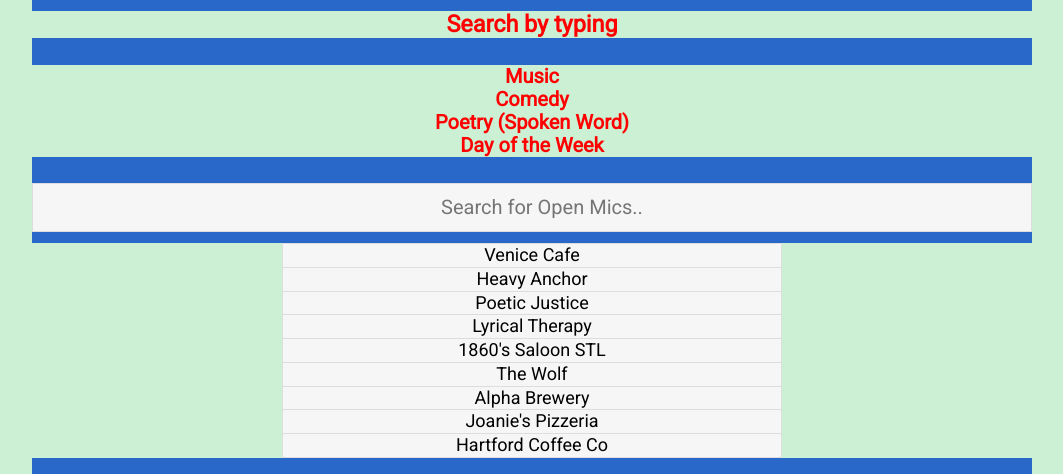
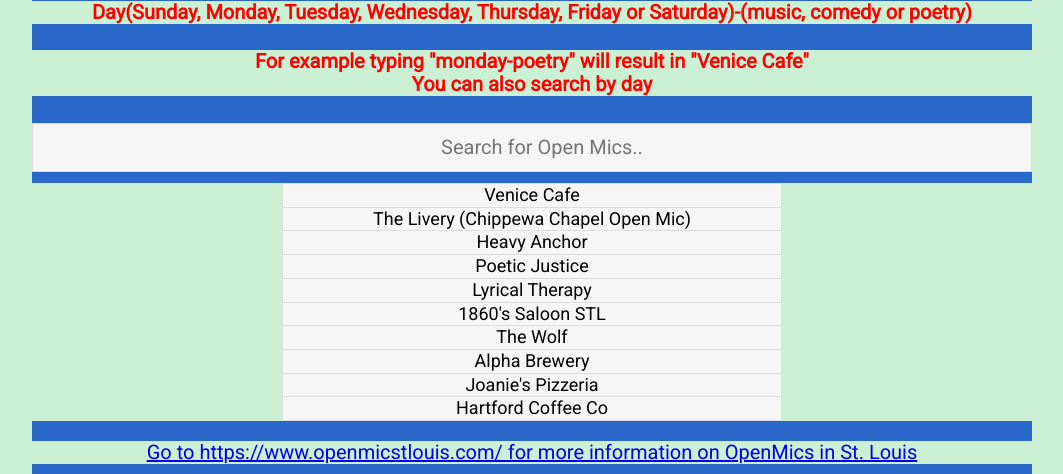
Before and after one commit to patteso1849/capstoneproject, a plain HTML site: page index.html in a window 1280 px wide. Shown: the part 556-1030 px from the top of the page, without its empty margins (108-1171 px from the left). Drawn offline with nearby package versions, Linux system fonts and the light colour scheme.

Commit message:
Changes to capstoneproject updates

```diff
--- a/index.html
+++ b/index.html
@@ -40,41 +40,45 @@
 
   <figure>
     <img
-    src="https://picsum.photos/2200/750.jpg"
+    src="https://scontent-ort2-1.xx.fbcdn.net/v/t1.0-9/12744436_10101865972433457_4624308597702673947_n.jpg?_nc_cat=107&_nc_oc=AQl3qTS_ZAyp3EtDnPXENqChQqbxcWduh2XvTVShysnftZ8J_MzrthbaV83_Js_wIJI&_nc_ht=scontent-ort2-1.xx&oh=fb5998d88e7cf826fe8e325304819848&oe=5E2DEE05"
     <figcaption>Welcome to St. Louis </figcaption>
   </figure>
 
 <h2>Open Mic's in St. Louis City</h2>
 <h3>Search by typing</h3>
 <h4>
-    <li>Music</li>
-    <li>Comedy</li>
-    <li>Poetry (Spoken Word)</li>
-    <li>Day of the Week</li>
+    <li>Day(Sunday, Monday, Tuesday, Wednesday, Thursday, Friday or Saturday)-(music, comedy or poetry)</li>
+</h4>
+<h4>
+    <li> For example typing "monday-poetry" will result in "Venice Cafe"</li>
+    <li> You can also search by day</li>
 </h4>
 
 <input type="text" id="myInput" onkeyup="myFunction()" placeholder="Search for Open Mics.." title="Type in a name">
 
 <ul id="myUL">
-  <li><a href="http://www.thevenicecafe.com/">Venice Cafe<p hidden>this be hidden. Comedy, Music and Poetry (Spoken Word), Monday, night</p>
-  <li><a href="https://www.theheavyanchor.com/">Heavy Anchor<p hidden>this be hidden. Comedy, Monday, night</p>
+  <li><a href="http://www.thevenicecafe.com/">Venice Cafe<p hidden>this be hidden. Monday Comedy, monday-poetry, monday-comedy, monday-music, Comedy, Music and Poetry (Spoken Word), Monday, night</p>
+    <li><a href="https://www.facebook.com/Chippewa-Chapel-Open-Mic-134953906537899/">The Livery (Chippewa Chapel Open Mic)<p hidden>this be hidden. Thursday-Comedy, Thursday-Poetry, Thursday-Music, Comedy, Music and Poetry (Spoken Word), Thursday, night</p>
+    <li><a href="https://www.theheavyanchor.com/">Heavy Anchor<p hidden>this be hidden. monday-comedy, Comedy, Monday, night</p>
     <li><a href="https://www.facebook.com/PoeticJusticeOpenMic/">Poetic Justice <p hidden>Poetry (Spoken Word), Last, Sunday, Last Sunday</p>
   <li><a href="https://www.facebook.com/LyricalandTherapy/">Lyrical Therapy<p hidden>this be hidden. Music, Poetry (Spoken Word), Monday, night</p>
-  <li><a href="https://1860saloon.com/event/open-mic-night-hosted-by-tim-perry-9-to-1-a-m/2019-08-27/">1860's Saloon STL<p hidden>this be hidden. Comedy, Music and Poetry (Spoken Word), Tuesday, night</p>
-     <li><a href="https://thewolfstl.com/calendar/?mc_id=4579">The Wolf<p hidden>this be hidden. Comedy, Music and Poetry (Spoken Word), Tuesday, night</p>
-  <li><a href="https://www.openmicstlouis.com/MoreInfo/NTYxNyMjIyNURVhU">Alpha Brewery<p hidden>this be hidden. Comedy, Music and Poetry (Spoken Word), Wednesday, night</p>
-  <li><a href="https://www.facebook.com/JoaniesPizzeriaSoulard/posts/its-thursday-night-time-for-open-mic-night-come-see-see-nick-behind-the-bar-star/10150671740302665/">Joanie's Pizzeria<p hidden>this be hidden. Comedy, Music and Poetry (Spoken Word), Thursday, night</p>
-  <li><a href="http://hartfordcoffee.com/events/open-mic-night-1">Hartford Coffee Co<p hidden>this be hidden. Comedy, Music and Poetry (Spoken Word), Friday, night</p>
+  <li><a href="https://1860saloon.com/event/open-mic-night-hosted-by-tim-perry-9-to-1-a-m/2019-08-27/">1860's Saloon STL<p hidden>this be hidden. Tuesday-Comedy, Tuesday-Music, Tuesday-Poetry, Comedy, Music and Poetry (Spoken Word), Tuesday, night</p>
+     <li><a href="https://thewolfstl.com/calendar/?mc_id=4579">The Wolf<p hidden>this be hidden. Comedy, Music and Poetry, Tuesday-Comedy, Tuesday-Music, Tuesday-Poetry (Spoken Word), Tuesday, night</p>
+  <li><a href="https://www.openmicstlouis.com/MoreInfo/NTYxNyMjIyNURVhU">Alpha Brewery<p hidden>this be hidden. Wednesday-Music, Comedy, Music and Poetry (Spoken Word), Wednesday, night</p>
+  <li><a href="https://www.facebook.com/JoaniesPizzeriaSoulard/posts/its-thursday-night-time-for-open-mic-night-come-see-see-nick-behind-the-bar-star/10150671740302665/">Joanie's Pizzeria<p hidden>this be hidden. Thursday-Comedy, Thursday-Poetry, Thursday-Music, Comedy, Music and Poetry (Spoken Word), Thursday, night</p>
+  <li><a href="http://hartfordcoffee.com/events/open-mic-night-1">Hartford Coffee Co<p hidden>this be hidden. Friday-Comedy, Friday-Poetry, Friday-Music, Comedy, Music and Poetry (Spoken Word), Friday, night</p>
   </ul>
 
   <script>
     function myFunction() {
+      // Declare variables
       var input, filter, ul, li, a, i, txtValue;
       input = document.getElementById('myInput');
       filter = input.value.toUpperCase();
       ul = document.getElementById("myUL");
       li = ul.getElementsByTagName('li');
 
+      // Loop through all list items, and hide those who don't match the search query
       for (i = 0; i < li.length; i++) {
         a = li[i].getElementsByTagName("a")[0];
         txtValue = a.textContent || a.innerText;
```
Also changed, not shown: script.js (+20 -0 lines).
